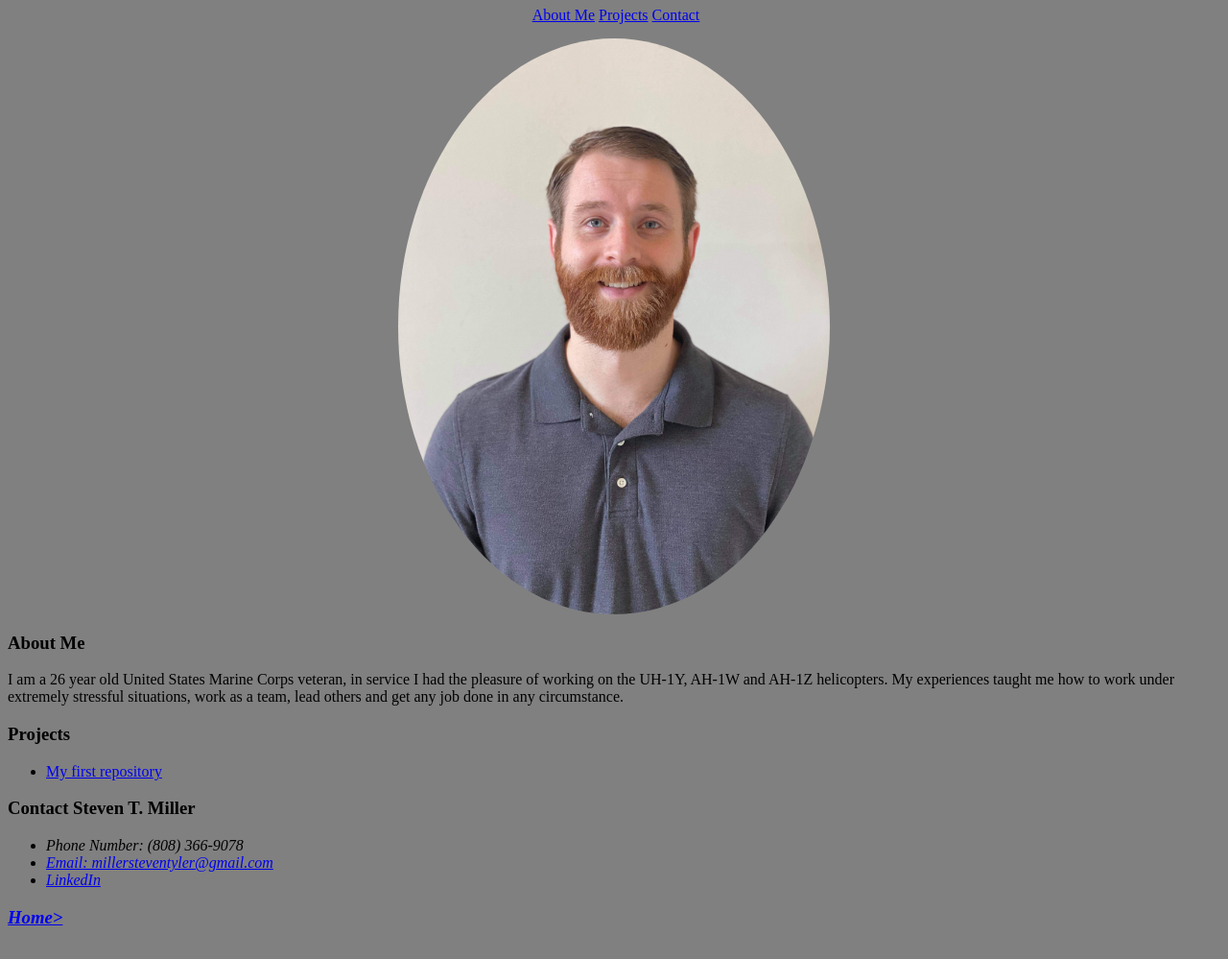
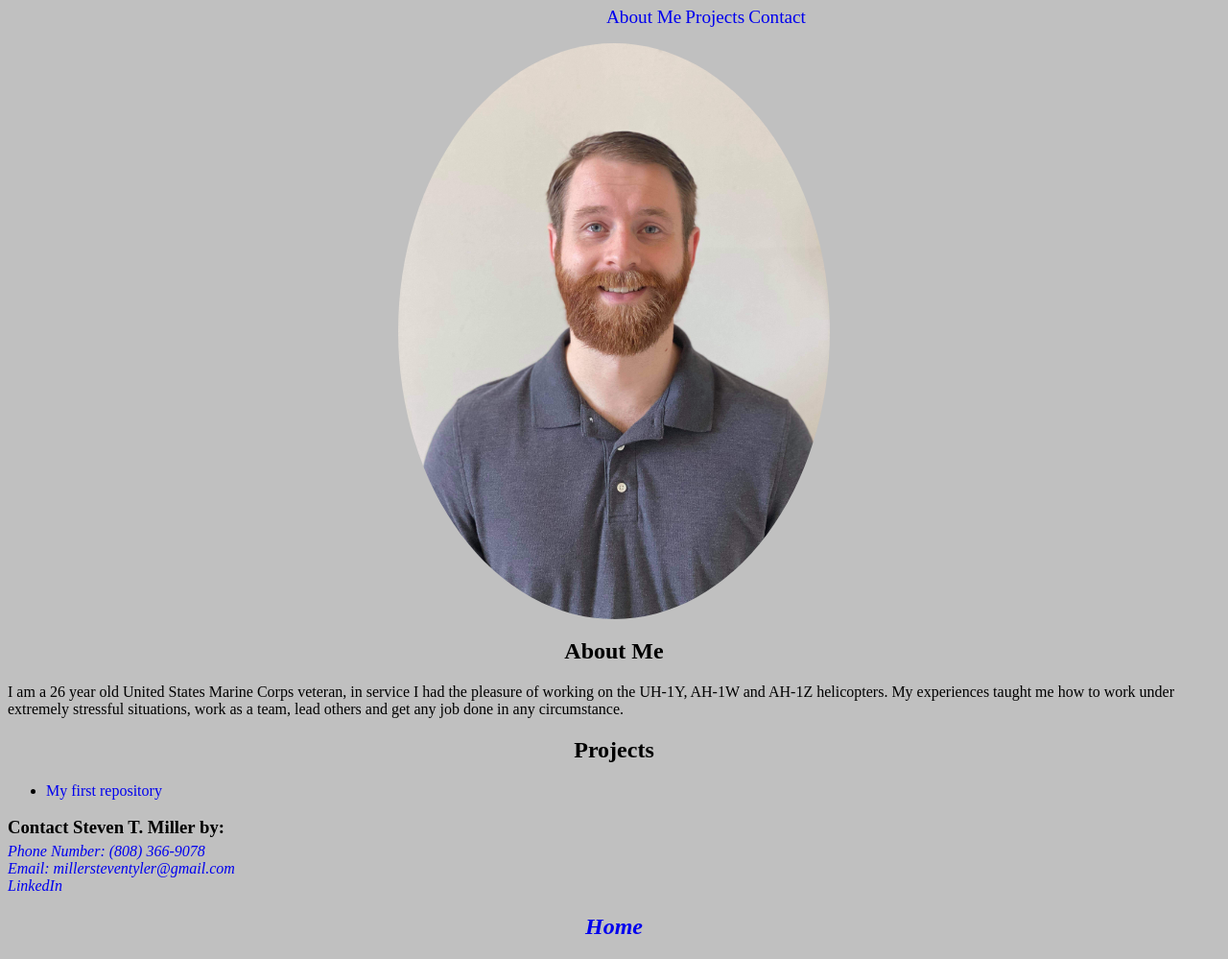
Before and after one commit to millersteventyler/millersteventyler.github.io, a plain HTML site: page index.html in a window 1280 px wide. Shown: the part 73-1072 px from the top of the page at 96% size. Drawn offline with Linux system fonts and the light colour scheme.

Commit message:
added picture of American flag to image file. created more div tags and class tags.

```diff
--- a/index.html
+++ b/index.html
@@ -7,44 +7,79 @@
     <link rel="styleSheet" href="styleSheet.css">
 </head>
 <body>
-    <h1 class="title">Steven T. Miller's Portfolio</h1>
+    <div class="title" id="Home">
+        <h1 class="title__content">Steven T. Miller's Portfolio</h1>
+    </div>
 
-    <!-- Link list items to respective part on page -->
+    <div class="navbar">
+        <ul class="navbar__list">
+            <li class="navbar__list__item">
 
-    <div>
-    <ul class="navbar">
-        <li class="navbar__item" id="Home"></li>
-        <li class="navbar__item"><a href="#About-me">About Me</a></li>
-        <li class="navbar__item"><a href="#Projects">Projects</a></li>
-        <li class="navbar__item"><a href="#Contact">Contact</a></li>
+            </li>
+            <li class="navbar__list__item">
+                <a href="#About-me">About Me</a>
+            </li>
+            <li class="navbar__list__item">
+                <a href="#Projects">Projects</a>
+            </li>
+            <li class="navbar__list__item">
+                <a href="#Contact">Contact</a>
+            </li>
         </ul>
     </div>
 
-    <div><img class="my-picture" src="images/Badge Photo.jpeg" alt="Steven Miller smiling"></div>
+    <div class="picture">
+        <img class="picture__item" src="images/Badge Photo.jpeg" alt="Steven Miller smiling">
+    </div>
 
-    <h3 id="About-me">About Me</h3>
+    <div class="about-me">
+        <h2 id="About-me__item">About Me</h2>
+    </div>
 
+    <div class="about-para">
         <p>I am a 26 year old United States Marine Corps veteran, in service I had the pleasure of working on the UH-1Y, AH-1W and AH-1Z helicopters. My experiences taught me how to work under extremely stressful situations, work as a team, lead others and get any job done in any circumstance.</p>
+    </div>
 
-    <h3 id="Projects">Projects</h3>
+    <div class="Projects">
+        <h2 id="Projects">Projects</h2>
+    </div>
 
+    <div class="Projects-list">
         <ul>
-        <li><a href="https://github.com/millersteventyler/my_first_repo.git">My first repository</a></li>
+            <li>
+                <a href="https://github.com/millersteventyler/my_first_repo.git">My first repository</a>
+            </li>
             <!-- <li>Project 2</li> -->
             <!-- <li>Project 3</li> -->
             <!-- <li>Project 4</li> -->
             <!-- <li>Project 5</li> -->
         </ul>
+    </div>
 
-    <h3 id="Contact">Contact Steven T. Miller</h3>
+    <div class="contact">
+        <h3 class="contact__item" id="Contact">Contact Steven T. Miller by:</h3>
+    </div>
+
+    <div class="address">
     <address>
-    <ul>
-        <li>Phone Number: (808) 366-9078</li>
-        <li><a href="mailto:millersteventyler@gmail.com">Email: millersteventyler@gmail.com</a></li>
-        <li><a href="https://www.linkedin.com/in/millersteventyler/">LinkedIn</a></li>
+    <ul class="address__list">
+        <li class="address__list__item">
+            <a href="tel:8083669078">Phone Number: (808) 366-9078</a>
+        </li>
+        <li class="address__list__item">
+            <a href="mailto:millersteventyler@gmail.com">Email: millersteventyler@gmail.com</a>
+        </li>
+        <li class="address__list__item">
+            <a href="https://www.linkedin.com/in/millersteventyler/">LinkedIn</a>
+        </li>
     </ul>
+    <div class="home">
+        <h2>
+            <a href="#Home">Home</a>
+        </h2>
+    </div>
+    </address>
+    </div>
 
-    <div><h3><a href="#Home">Home></a></h3></div>
-    </address>
 </body>
 </html>
--- a/styleSheet.css
+++ b/styleSheet.css
@@ -1,21 +1,31 @@
 * {
-	background-color: grey;
+	background-color: silver;
 }
+
+body {
+}
+
 .title {
 	text-align: center;
 }
+
 .navbar {
-	margin: 0;
-	padding: 0;
-	text-align: center;
-	padding-bottom: 15px;
-}
-.navbar__item {
-	display: inline-block;
-	list-style-type: none;
+	padding-left: 580px;
 }
 
-.my-picture {
+.navbar__list {
+}
+
+.navbar__list__item {
+	font-size: larger;
+	display: inline-block;
+	text-decoration: none;
+}
+
+.picture {
+}
+
+.picture__item {
 	display: block;
 	width: 450px;
 	height: auto;
@@ -23,3 +33,59 @@
 	margin-right: auto;
 	border-radius: 75%;
 }
+.about-me {
+	text-align: center;
+}
+
+.about-me__item {
+}
+
+.about-para {
+}
+
+.Projects {
+	text-align: center;
+}
+
+.Projects__list {
+}
+
+.contact {
+}
+
+.contact__item {
+	margin-bottom: 5px;
+}
+
+.address {
+}
+
+.address__list {
+	text-decoration: none;
+	display: contents;
+}
+
+.address__list__item {
+}
+
+.home {
+	text-align: center;
+}
+
+a:link {
+	text-decoration: none;
+}
+
+a:visited {
+	text-decoration: none;
+}
+
+a:hover {
+	text-decoration: underline;
+	text-decoration-color: red;
+}
+
+a:active {
+	text-decoration: underline;
+	text-decoration-color: red;
+}
```
Also changed, not shown: images/Flag.jpeg (added). Lines whose indentation alone changed are shown as unchanged.
